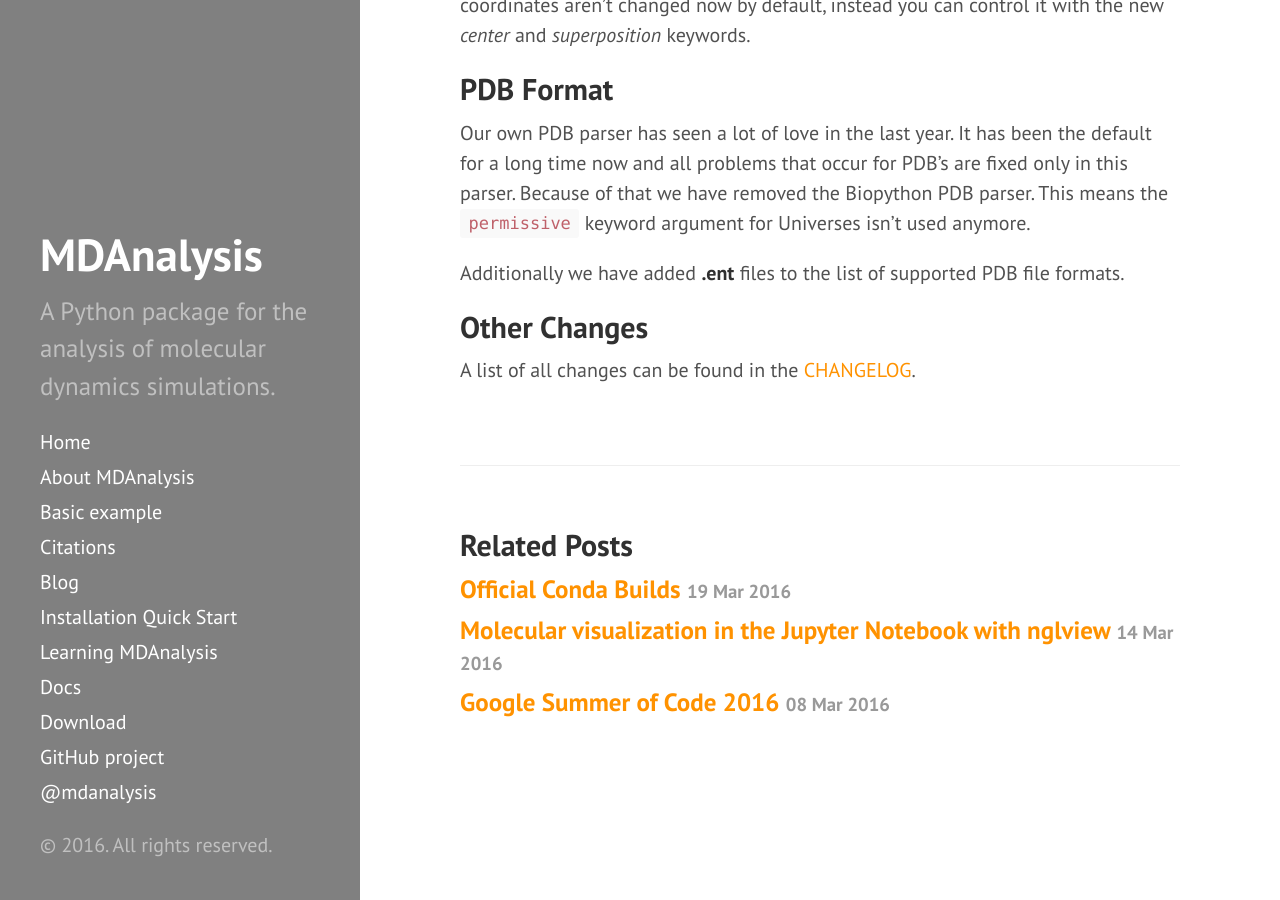
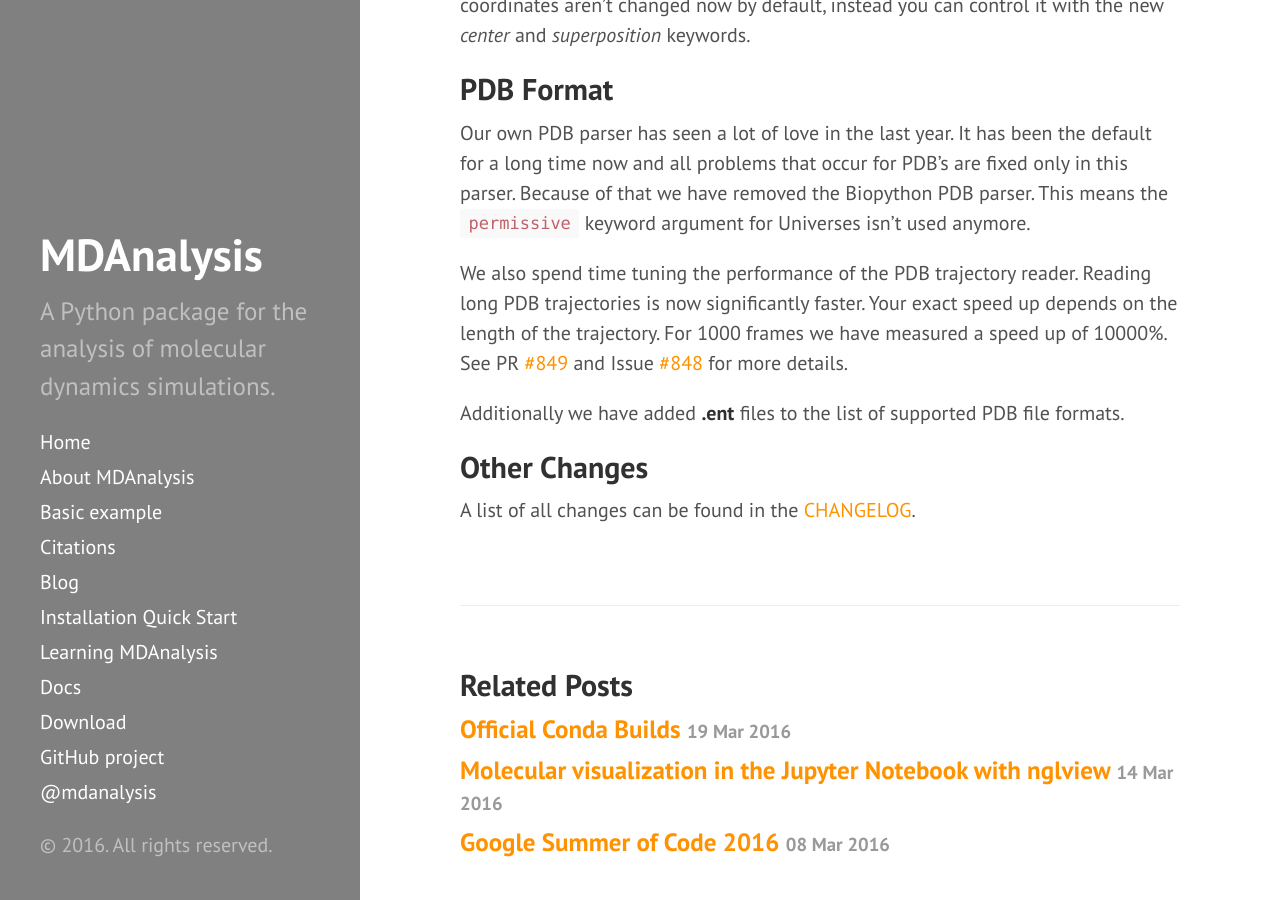
Before and after one commit to MDAnalysis/MDAnalysis.github.io, a Jekyll site: the page built from _posts/2016-05-08-release-0.15.0.md, in a window 1280 px wide and 900 px high, scrolled down 1396 px. Built offline with Jekyll 4.4.1, drawn with Linux system fonts in a browser that asks for light colours.

Commit message:
add PDB performance improvements

```diff
--- a/_posts/2016-05-08-release-0.15.0.md
+++ b/_posts/2016-05-08-release-0.15.0.md
@@ -65,6 +65,13 @@ default for a long time now and all problems that occur for PDB's are fixed only
 in this parser. Because of that we have removed the Biopython PDB parser. This
 means the `permissive` keyword argument for Universes isn't used anymore.
 
+We also spend time tuning the performance of the PDB trajectory reader. Reading
+long PDB trajectories is now significantly faster. Your exact speed up depends
+on the length of the trajectory. For 1000 frames we have measured a speed up of
+10000%. See PR [#849](https://github.com/MDAnalysis/mdanalysis/pull/849) and
+Issue [#848](https://github.com/MDAnalysis/mdanalysis/issues/848) for more
+details.
+
 Additionally we have added **.ent** files to the list of supported PDB file
 formats.
 
```
